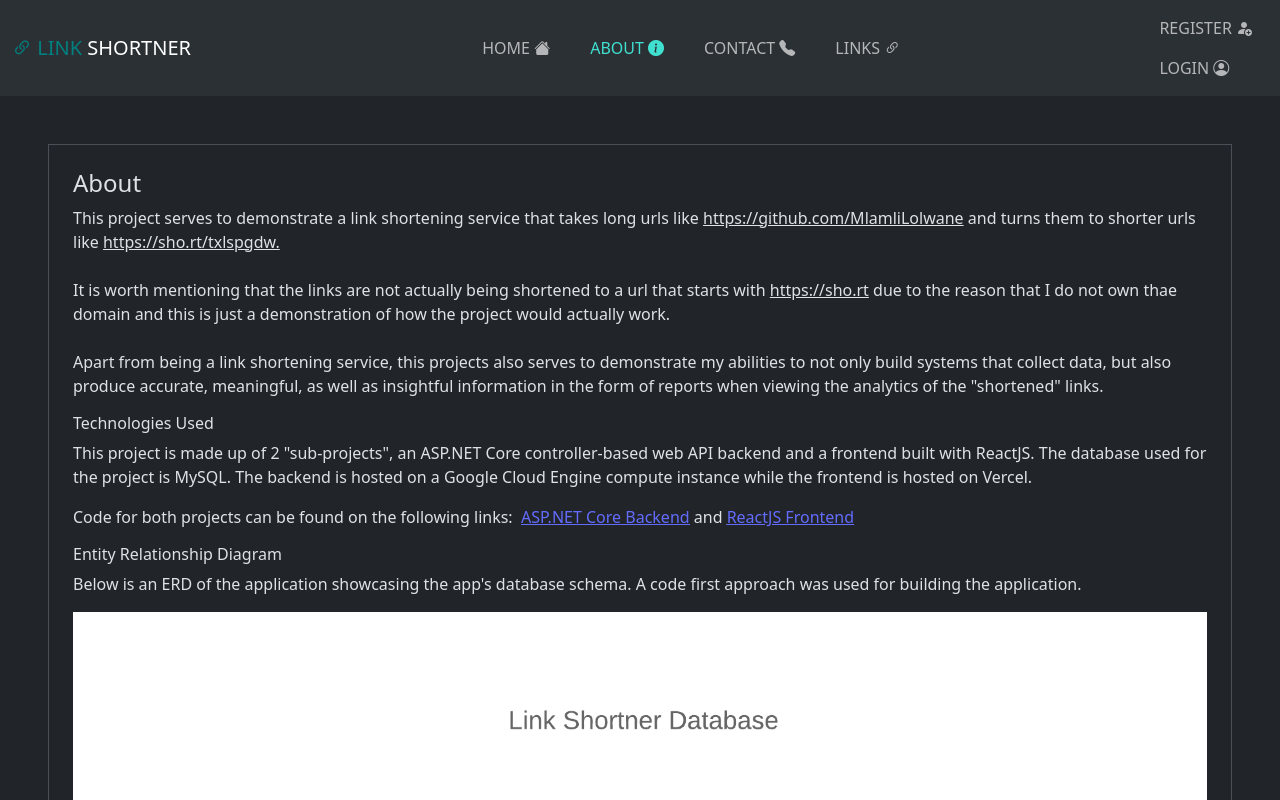
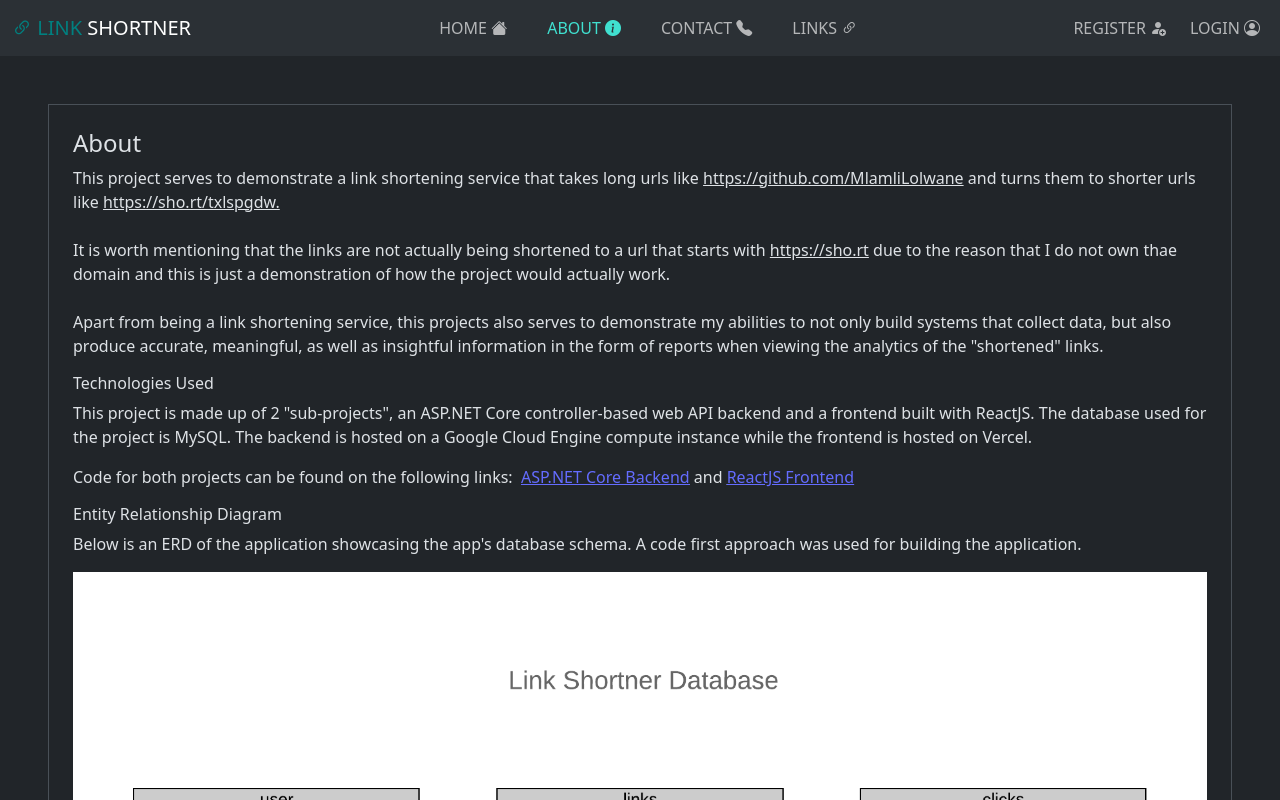
Before and after one commit to MlamliLolwane/Link-Shortner, a React (Vite) app: page /about in a window 1280 px wide. Shown: the top 800 px of the page. Built offline with nearby package versions, Linux system fonts and the light colour scheme.

Commit message:
Update Navbar.jsx

```diff
--- a/src/components/Navbar.jsx
+++ b/src/components/Navbar.jsx
@@ -43,7 +43,7 @@ function Navbar() {
                             </li>
                             </li>
                         </ul>
-                        <ul className="navbar-nav d-none d-lg-block">
+                        <ul className="navbar-nav">
                             <li className="nav-item">
                             <button type="button" className="nav-link pe-3" data-bs-toggle="modal" data-bs-target="#registerModal">
                                 REGISTER <i className="bi bi-person-fill-add"></i>
```
